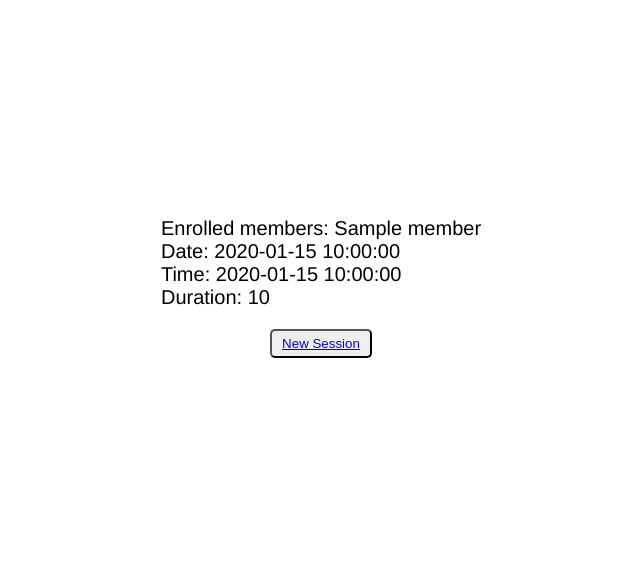
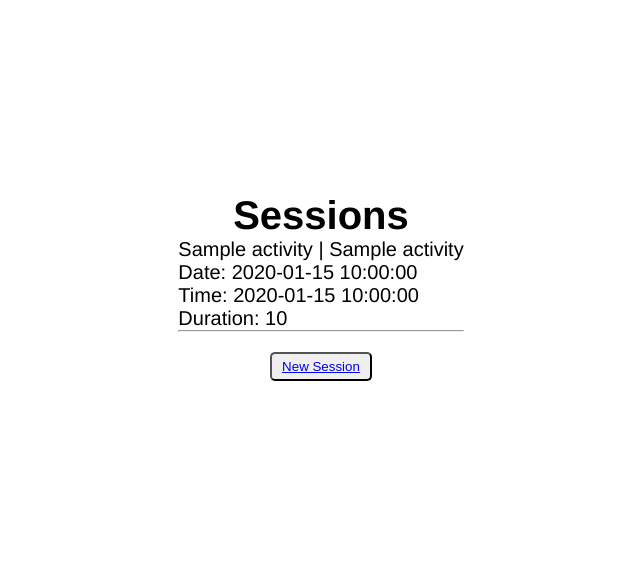
Before and after one commit to ST3V3NP3RRY/Peak_fitness_gym_app, a Flask app: page /sessions/index in a window 1280 px wide. Shown: the part 133-705 px from the top of the page, without its empty margins (319-959 px from the left). Run offline with Flask 2, Linux system fonts and the light colour scheme; a database or web service that is not in the repository returns one stand-in record (values such as "Sample title"); some libraries are stand-ins or nearby versions.

Commit message:
Issues with member name link on home page not working as expected. Should return a list of activities associated with that member. Two test files not running.

```diff
--- a/controllers/session_controller.py
+++ b/controllers/session_controller.py
@@ -16,8 +16,22 @@ def sessions():
     return render_template("sessions/index.html", sessions=sessions)
 
 
+# Make a new session
 @session_blueprint.route("/sessions/new", methods=["GET"])
 def new_session():
     members = member_repository.select_all()
     activities = activity_repository.select_all()
     return render_template("sessions/new.html", members=members, activities=activities)
+
+
+# Create a New session
+@session_blueprint.route("/sessions/index", methods=["POST"])
+def create_session():
+    member_id = request.form["member_id"]
+    activity_id = request.form["activity_id"]
+    date_of_class = request.form["date_of_class"]
+    time_of_class = request.form["time_of_class"]
+    duration = request.form["duration"]
+    session = Session(member_id, activity_id, date_of_class, time_of_class, duration)
+    session_repository.save(session)
+    return redirect("/sessions/index")
--- a/repositories/activity_repository.py
+++ b/repositories/activity_repository.py
@@ -35,7 +35,7 @@ def select(id):
     result = run_sql(sql, values)[0]
 
     if result is not None:
-        activities = Activity(result["name"], result["title"], result["id"])
+        activity = Activity(result["name"], result["title"], result["id"])
     return activity
 
 
--- a/repositories/member_repository.py
+++ b/repositories/member_repository.py
@@ -45,18 +45,17 @@ def delete_all():
 
 
 # Activity(member)
-def activity(member):
+def activities(member):
     members = []
 
     sql = """
-    SELECT members.* FROM members
+    SELECT activities.* FROM activities
     INNER JOIN sessions
-    ON activities.member_id = members.id
-    WHERE activity_id = %s
+    ON sessions.activity_id = activities.id WHERE member_id = %s
     """
     values = [member.id]
     results = run_sql(sql, values)
     for row in results:
         member = Member(row["name"], row["age"], row["address"], row["id"])
         members.append(member)
-    return member
+    return members
--- a/static/CSS/main.css
+++ b/static/CSS/main.css
@@ -51,6 +51,11 @@ header > nav > ul > li {
   align-items: center;
 }
 
+.flex-row {
+  display: flex;
+  gap: 3rem;
+}
+
 footer {
   height: 5vh;
   display: flex;
--- a/templates/activities/index.html
+++ b/templates/activities/index.html
@@ -1,4 +1,6 @@
 {% extends 'base.html' %} {% block content %}
+
+<h1>Classes</h1>
 <table>
   <tr>
     <th>Name</th>
--- a/templates/members/index.html
+++ b/templates/members/index.html
@@ -1,12 +1,16 @@
 {% extends 'base.html' %} {% block content %}
-<h1>Current Members</h1>
+<h1>Members</h1>
 <table>
   <tr>
     <th>Name</th>
+    <th>age</th>
+    <th>Address</th>
   </tr>
   {% for member in members %}
   <tr class="row_bgcolor">
     <td><a href="/members/{{ member.id }}"> {{ member.name }}</a></td>
+    <td>{{ member.age }}</td>
+    <td>{{ member.address }}</td>
   </tr>
   {% endfor %}
 </table>
--- a/templates/sessions/index.html
+++ b/templates/sessions/index.html
@@ -1,20 +1,16 @@
-{% extends 'base.html' %}
+{% extends 'base.html' %} {% block content %}
+
 <h1>Sessions</h1>
-
-{% block content %}
-<ul>
+<ul class="flex-row">
   {% for session in sessions %}
-
   <li>
-    <p>{{ session.activity.id }}</p>
-
-    <p>Enrolled members: {{ session.member.name }}</p>
+    <p>{{ session.activity.name }} | {{ session.activity.title }}</p>
 
     <p>Date: {{ session.date_of_class }}</p>
     <p>Time: {{ session.time_of_class }}</p>
     <p>Duration: {{ session.duration }}</p>
+    <hr />
   </li>
-
   {% endfor %}
 </ul>
 <button class="btn"><a href="/sessions/new">New Session</a></button>
--- a/templates/sessions/new.html
+++ b/templates/sessions/new.html
@@ -29,6 +29,6 @@
     <option value="45">45min</option>
     <option value="30">30mins</option>
   </select>
-  <input class="btn" type="submit" value="Session" />
+  <input class="btn" type="submit" value="New Session" />
 </form>
 {% endblock content %}
```
Also changed, not shown: console.py (+5 -5 lines), controllers/member_controller.py (+6 -2 lines), templates/members/show.html (+11 -4 lines).
